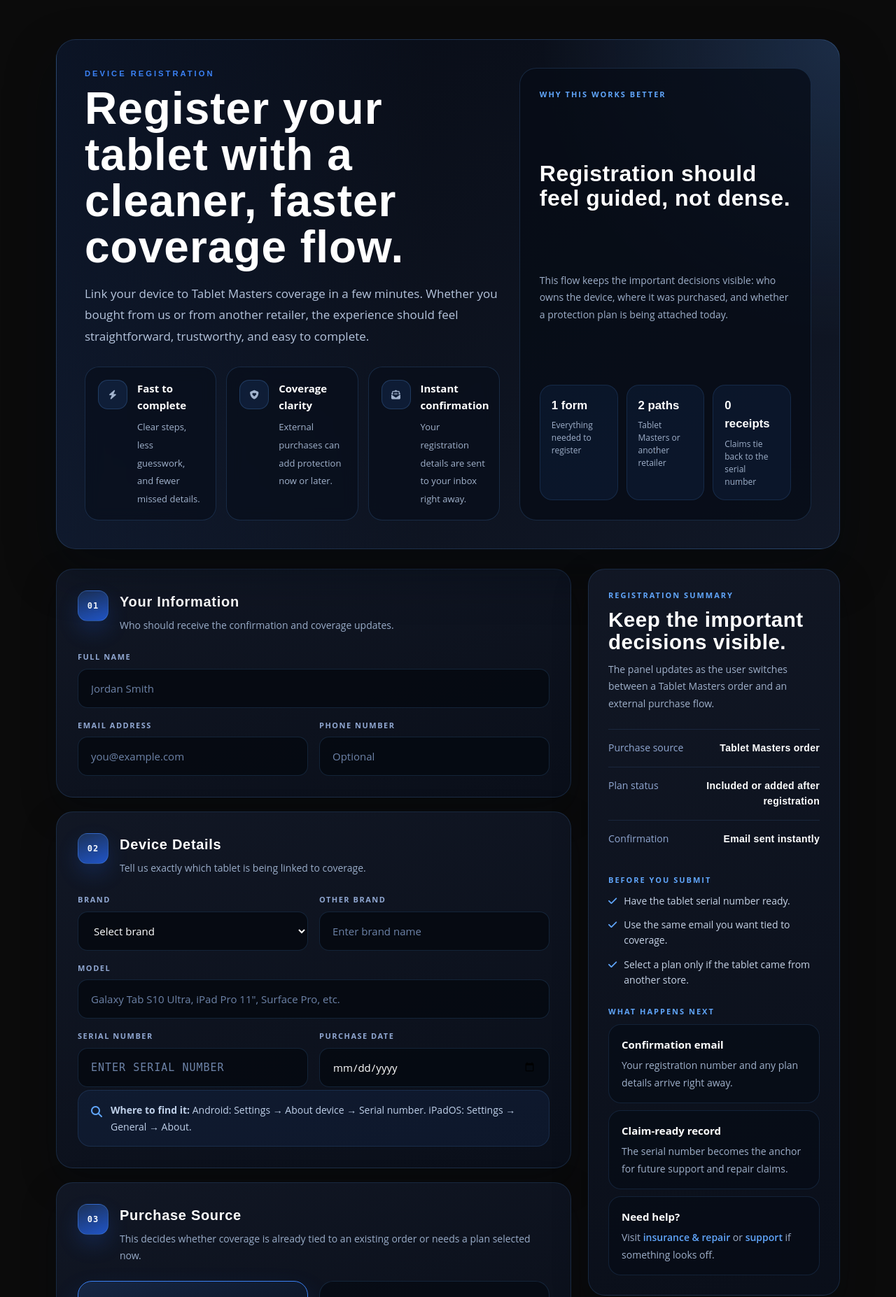
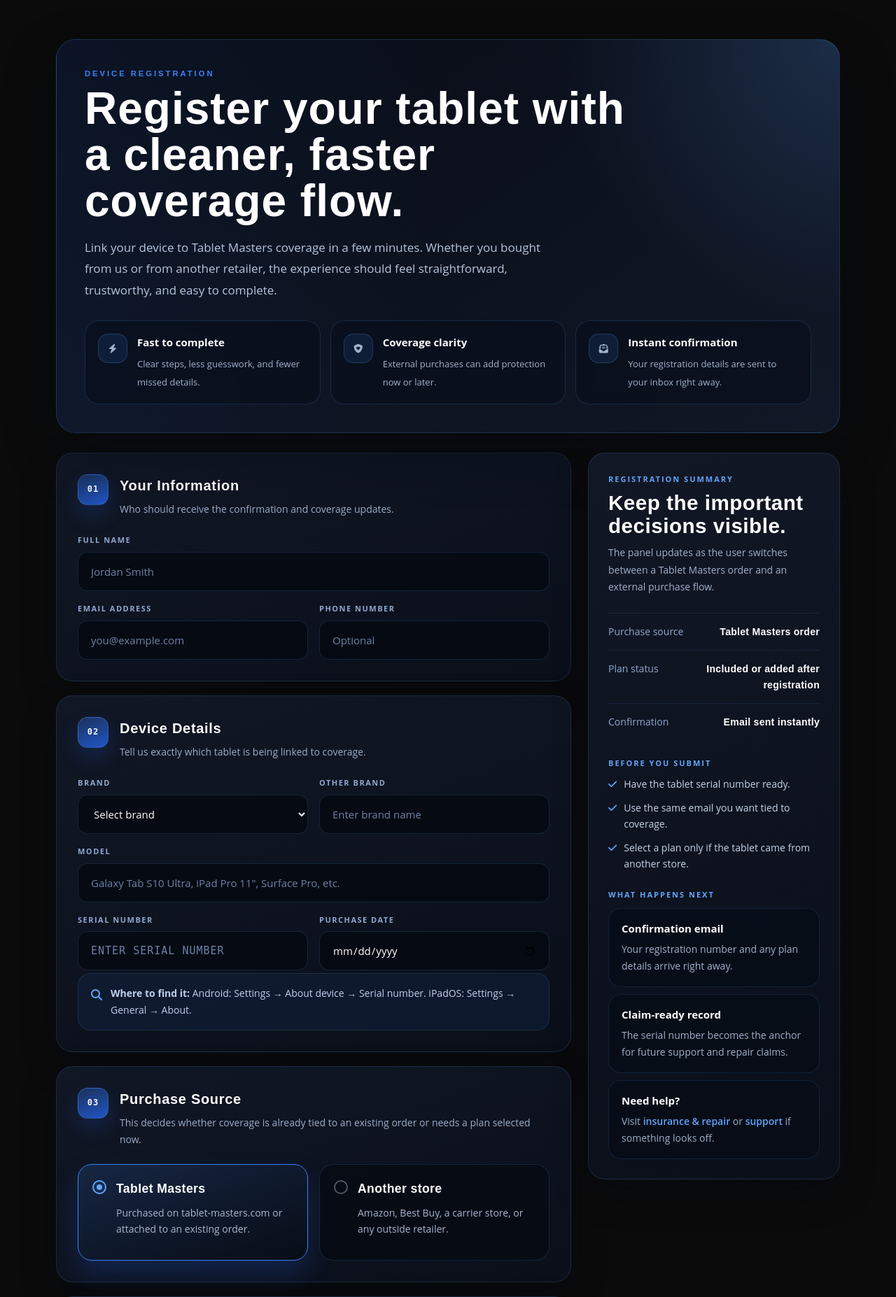
Before and after one commit to ShannenJael/TabletMasters, a PHP site: page /register.php in a window 1280 px wide. Shown: the part 82-1936 px from the top of the page at 70% size. Run offline with PHP 8.4, Linux system fonts and the light colour scheme.

Commit message:
Remove register hero explainer panel

```diff
--- a/assets/css/style.css
+++ b/assets/css/style.css
@@ -1711,11 +1711,9 @@ footer {
   .reg-sidebar-card,
   .reg-submit-card { padding: 24px 20px; }
   .reg-layout,
-  .reg-hero-card,
   .reg-hero-points,
   .reg-field-grid-2,
-  .reg-option-grid,
-  .reg-hero-stats { grid-template-columns: 1fr; }
+  .reg-option-grid { grid-template-columns: 1fr; }
   .reg-page-title { font-size: clamp(2.2rem, 11vw, 3rem); }
   .reg-group-label,
   .reg-summary-row { flex-direction: column; }
@@ -1733,8 +1731,8 @@ footer {
 .reg-hero-card {
   position:              relative;
   display:               grid;
-  grid-template-columns: minmax(0, 1.35fr) minmax(320px, 0.95fr);
-  gap:                   28px;
+  grid-template-columns: minmax(0, 1fr);
+  gap:                   0;
   padding:               40px;
   margin-bottom:         28px;
   border-radius:         28px;
@@ -1754,8 +1752,7 @@ footer {
   pointer-events: none;
 }
 
-.reg-hero-copy,
-.reg-hero-panel {
+.reg-hero-copy {
   position: relative;
   z-index:  1;
 }
@@ -1823,18 +1820,6 @@ footer {
   line-height: 1.6;
 }
 
-.reg-hero-panel {
-  display:         flex;
-  flex-direction:  column;
-  justify-content: space-between;
-  gap:             24px;
-  padding:         28px;
-  border-radius:   24px;
-  border:          1px solid rgba(96,165,250,0.18);
-  background:      rgba(7,12,22,0.78);
-  min-height:      100%;
-}
-
 .reg-panel-label,
 .reg-sidebar-label {
   font-size:      11px;
@@ -1844,7 +1829,6 @@ footer {
   color:          var(--blue-glow);
 }
 
-.reg-hero-panel h2,
 .reg-sidebar-section h2 {
   font-family:    var(--display);
   color:          var(--white);
@@ -1852,44 +1836,11 @@ footer {
   letter-spacing: 0.5px;
 }
 
-.reg-hero-panel h2 {
-  font-size: 2rem;
-}
-
-.reg-hero-panel p,
 .reg-sidebar-section p,
 .reg-side-note p {
   color:       #9fb0ca;
   font-size:   14px;
   line-height: 1.75;
-}
-
-.reg-hero-stats {
-  display:               grid;
-  grid-template-columns: repeat(3, minmax(0, 1fr));
-  gap:                   12px;
-}
-
-.reg-stat {
-  padding:       16px;
-  border-radius: 18px;
-  border:        1px solid rgba(96,165,250,0.14);
-  background:    rgba(59,130,246,0.08);
-}
-
-.reg-stat strong {
-  display:       block;
-  color:         var(--white);
-  font-family:   var(--display);
-  font-size:     1.05rem;
-  margin-bottom: 6px;
-}
-
-.reg-stat span {
-  display:     block;
-  color:       #9fb0ca;
-  font-size:   12px;
-  line-height: 1.5;
 }
 
 .reg-layout {
@@ -2260,7 +2211,6 @@ footer {
 }
 
 @media (max-width: 1024px) {
-  .reg-hero-card,
   .reg-layout {
     grid-template-columns: 1fr;
   }
--- a/register.php
+++ b/register.php
@@ -60,30 +60,6 @@ $prefill   = [
             <strong>Instant confirmation</strong>
             <span>Your registration details are sent to your inbox right away.</span>
           </div>
-        </div>
-      </div>
-    </div>
-
-    <div class="reg-hero-panel">
-      <div class="reg-panel-label">Why this works better</div>
-      <h2>Registration should feel guided, not dense.</h2>
-      <p>
-        This flow keeps the important decisions visible: who owns the device, where it was purchased,
-        and whether a protection plan is being attached today.
-      </p>
-
-      <div class="reg-hero-stats">
-        <div class="reg-stat">
-          <strong>1 form</strong>
-          <span>Everything needed to register</span>
-        </div>
-        <div class="reg-stat">
-          <strong>2 paths</strong>
-          <span>Tablet Masters or another retailer</span>
-        </div>
-        <div class="reg-stat">
-          <strong>0 receipts</strong>
-          <span>Claims tie back to the serial number</span>
         </div>
       </div>
     </div>
```
